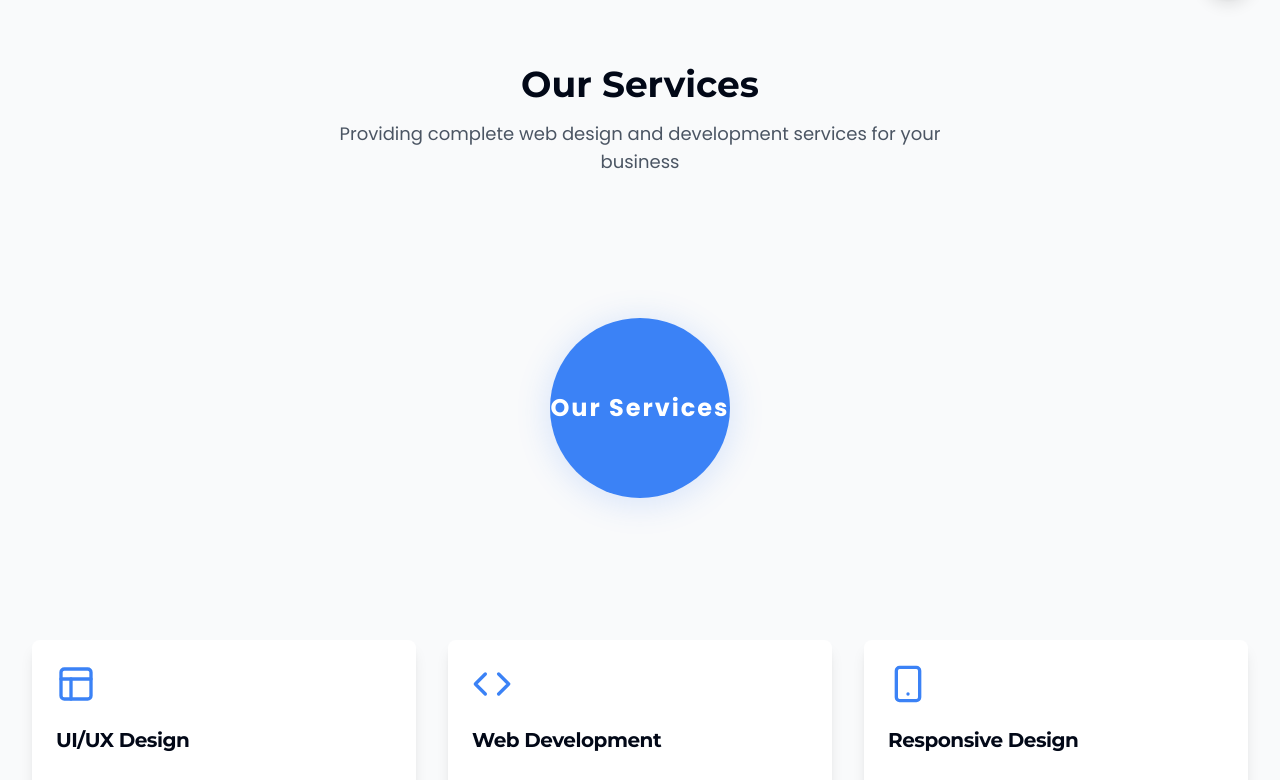
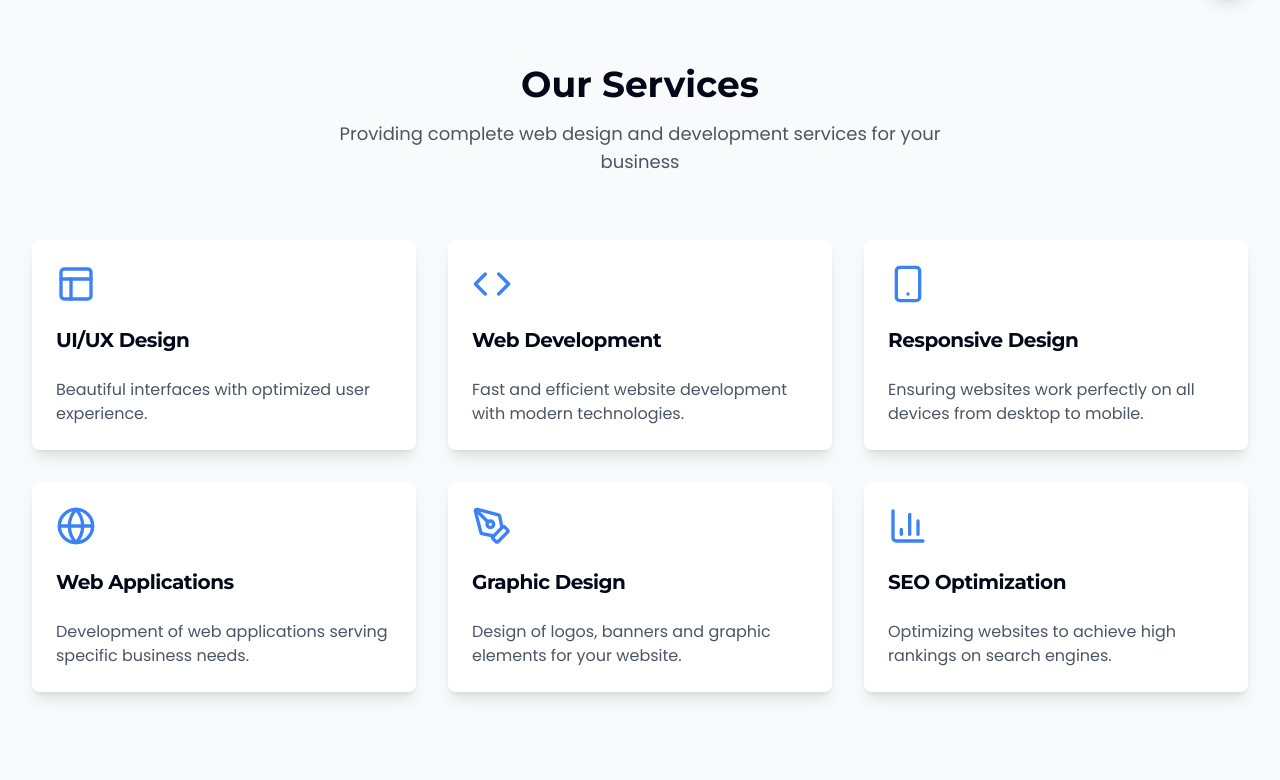
Before and after one commit to yuu4406/web-design-vista, a React (Vite) app: page / in a window 1280 px wide. Shown: the part 778-1558 px from the top of the page. Built offline with nearby package versions, Linux system fonts and the light colour scheme.

Commit message:
Reverted to commit f177bfc40e823821425fc353466af7a3d5051aa5

```diff
--- a/src/components/ServiceVennDiagram.tsx
+++ /dev/null
@@ -1,76 +0,0 @@
-
-import React, { useState } from "react";
-
-// Hiện 1 hình tròn, hover thì hiện 3 circle overlap + chữ
-const ServiceVennDiagram = () => {
-  const [hovered, setHovered] = useState(false);
-
-  return (
-    <div
-      className="flex flex-col items-center justify-center h-96 my-10"
-      onMouseEnter={() => setHovered(true)}
-      onMouseLeave={() => setHovered(false)}
-    >
-      {/* Bình thường: 1 hình tròn "Our Services" */}
-      {!hovered && (
-        <div
-          className="flex items-center justify-center rounded-full bg-design-blue text-white font-bold text-2xl shadow-lg transition-all duration-700 ease-in-out"
-          style={{
-            width: 180,
-            height: 180,
-            letterSpacing: "2px",
-            boxShadow: "0 4px 30px 5px rgba(59,130,246,0.15)",
-            cursor: "pointer",
-          }}
-        >
-          Our Services
-        </div>
-      )}
-
-      {/* Khi hover: Venn diagram chuyển động */}
-      {hovered && (
-        <div className="relative flex items-center justify-center w-[400px] h-[210px] transition-all duration-700">
-          {/* Left Circle - Brand */}
-          <div
-            className="absolute left-[55px] top-[30px] z-10 rounded-full bg-neutral-800 flex items-center justify-center font-bold text-xl text-white transition-all duration-700"
-            style={{
-              width: 170,
-              height: 170,
-              opacity: 1,
-              filter: "drop-shadow(0 5px 30px rgba(0,0,0,0.12))",
-            }}
-          >
-            <span className="absolute bottom-7 left-1/2 -translate-x-1/2 text-base font-semibold">Brand</span>
-          </div>
-          {/* Right Circle - Product */}
-          <div
-            className="absolute right-[55px] top-[30px] z-10 rounded-full bg-neutral-800 flex items-center justify-center font-bold text-xl text-white transition-all duration-700"
-            style={{
-              width: 170,
-              height: 170,
-              opacity: 1,
-              filter: "drop-shadow(0 5px 30px rgba(0,0,0,0.12))",
-            }}
-          >
-            <span className="absolute bottom-7 left-1/2 -translate-x-1/2 text-base font-semibold">Product</span>
-          </div>
-          {/* Trung tâm - Mastery Area */}
-          <div
-            className="absolute left-1/2 top-[45px] z-20 rounded-full bg-neutral-900 flex items-center justify-center font-bold text-xl text-white transition-all duration-700"
-            style={{
-              width: 130,
-              height: 130,
-              transform: "translate(-50%, 0)",
-              filter: "drop-shadow(0 6px 30px rgba(0,0,0,0.15))",
-              border: "3px solid #3B82F6",
-            }}
-          >
-            <span className="text-center text-lg font-bold">Mastery<br />Area</span>
-          </div>
-          {/* Tạo hiệu ứng lớn dần */}
-        </div>
-      )}
-    </div>
-  );
-};
-export default ServiceVennDiagram;
--- a/src/components/ServicesSection.tsx
+++ b/src/components/ServicesSection.tsx
@@ -1,6 +1,6 @@
+
 import { Card, CardContent, CardDescription, CardHeader, CardTitle } from "@/components/ui/card";
 import { Layout, Code, Smartphone, Globe, PenTool, BarChart3 } from "lucide-react";
-import ServiceVennDiagram from "./ServiceVennDiagram";
 
 const services = [
   {
@@ -39,14 +39,12 @@ const ServicesSection = () => {
   return (
     <section id="services" className="section-padding bg-gray-50">
       <div className="container-custom">
-        <div className="text-center mb-10">
+        <div className="text-center mb-16">
           <h2 className="text-3xl md:text-4xl font-bold mb-4">Our Services</h2>
           <p className="text-lg text-gray-600 max-w-2xl mx-auto">
             Providing complete web design and development services for your business
           </p>
         </div>
-
-        <ServiceVennDiagram />
 
         <div className="grid md:grid-cols-2 lg:grid-cols-3 gap-8">
           {services.map((service, index) => (
```
